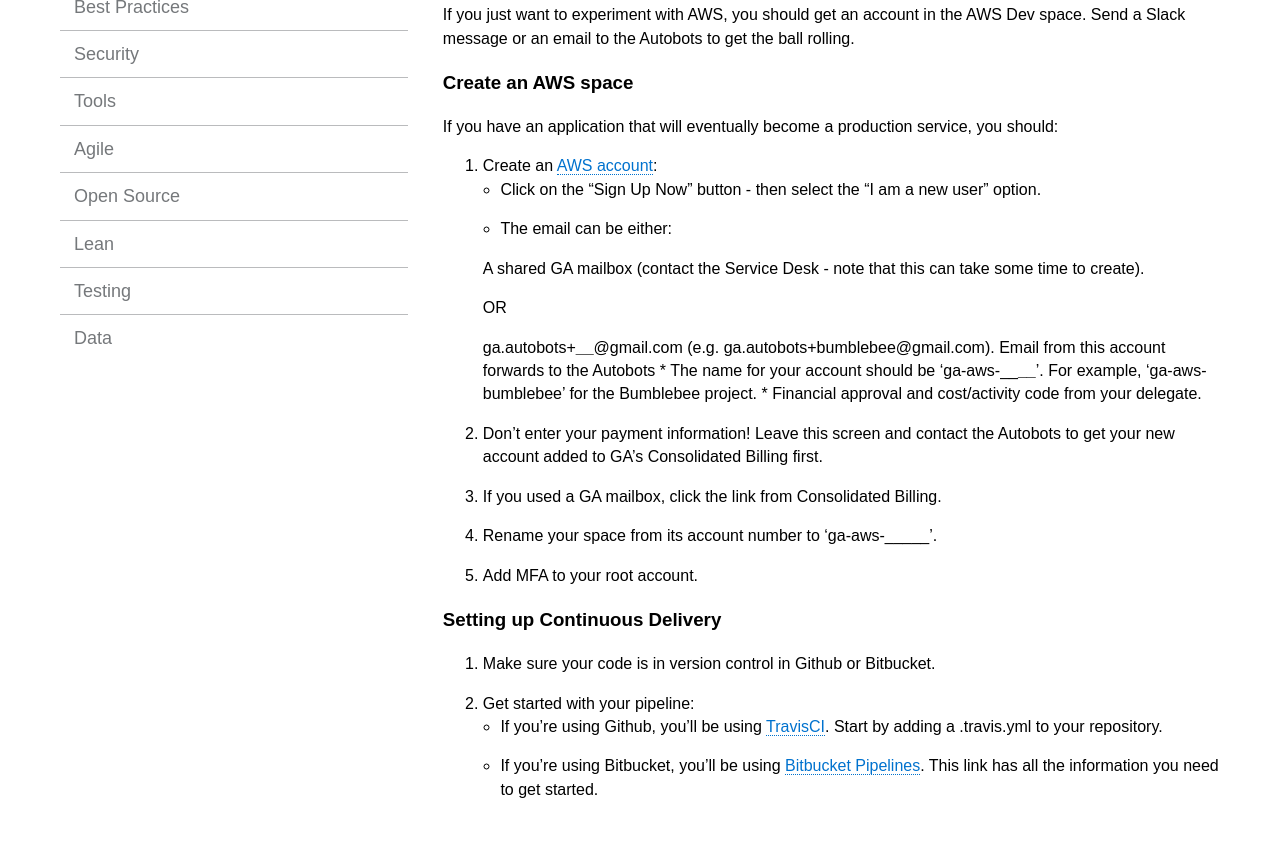
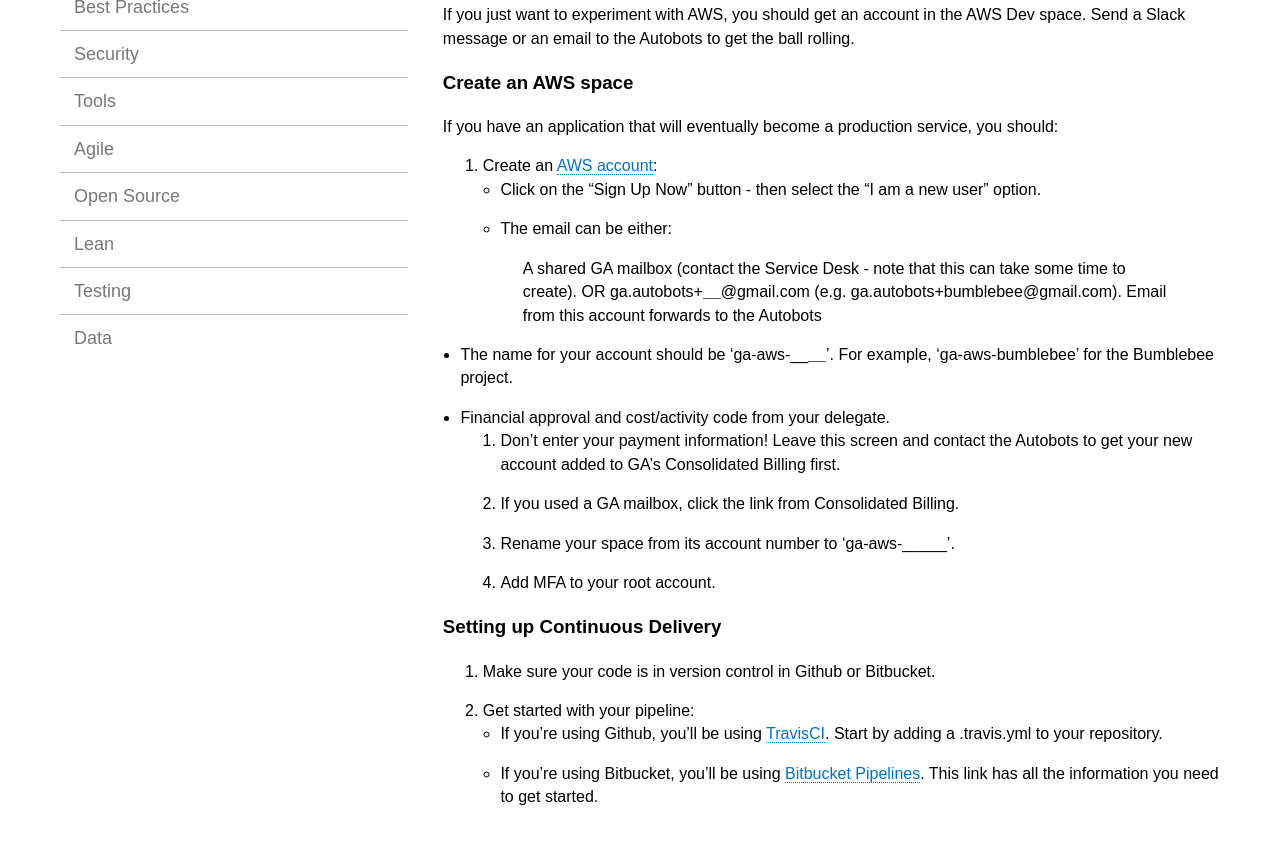
Before and after one commit to GeoscienceAustralia/cloud, a Jekyll site: the page built from docs/_pages/setting_up_index.md, in a window 1280 px wide and 900 px high, scrolled down 395 px. Shown: the top 844 px of the window. Built offline with Jekyll 4.4.1, drawn with Linux system fonts in a browser that asks for light colours.

```diff
--- a/docs/_pages/setting_up_index.md
+++ b/docs/_pages/setting_up_index.md
@@ -21,11 +21,10 @@ If you have an application that will eventually become a production service, you
   * Click on the "Sign Up Now" button - then select the "I am a new user" option.
   * The email can be either:
 
-    A shared GA mailbox (contact the Service Desk - note that this can take some time to create).
+    > A shared GA mailbox (contact the Service Desk - note that this can take some time to create).
+    > OR
+    > ga.autobots+______@gmail.com (e.g. ga.autobots+bumblebee@gmail.com). Email from this account forwards to the Autobots
 
-    OR
-
-    ga.autobots+______@gmail.com (e.g. ga.autobots+bumblebee@gmail.com). Email from this account forwards to the Autobots
   * The name for your account should be 'ga-aws-________'. For example, 'ga-aws-bumblebee' for the Bumblebee project.
   * Financial approval and cost/activity code from your delegate.
 2. Don't enter your payment information! Leave this screen and contact the Autobots to get your new account added to GA's Consolidated Billing first.
```
